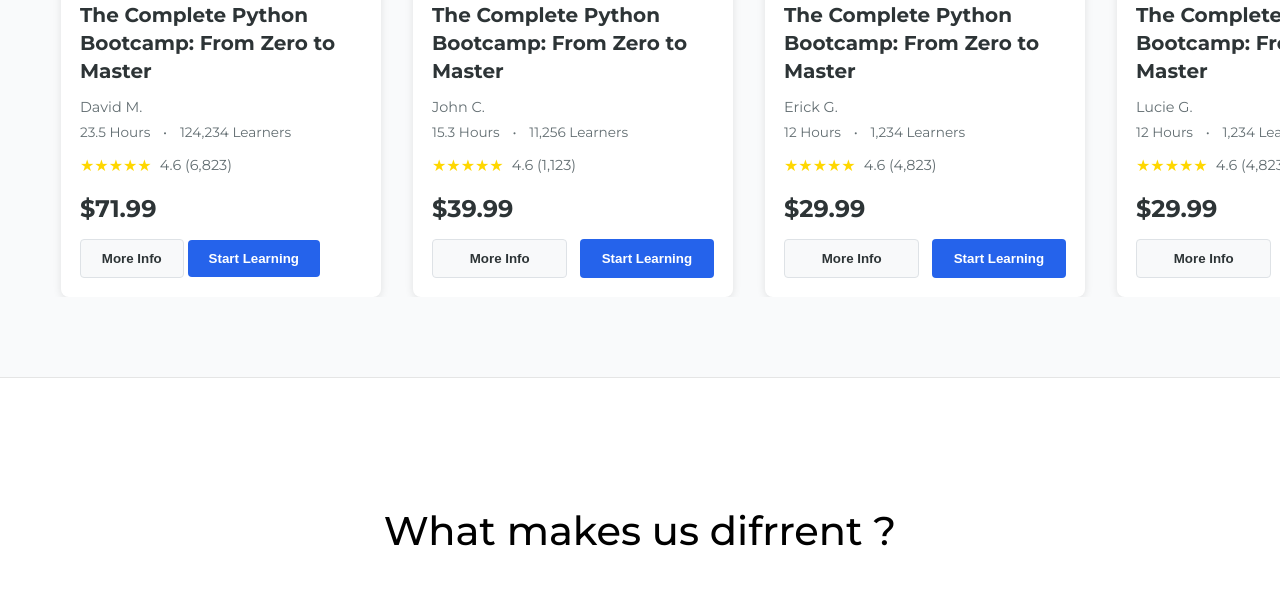
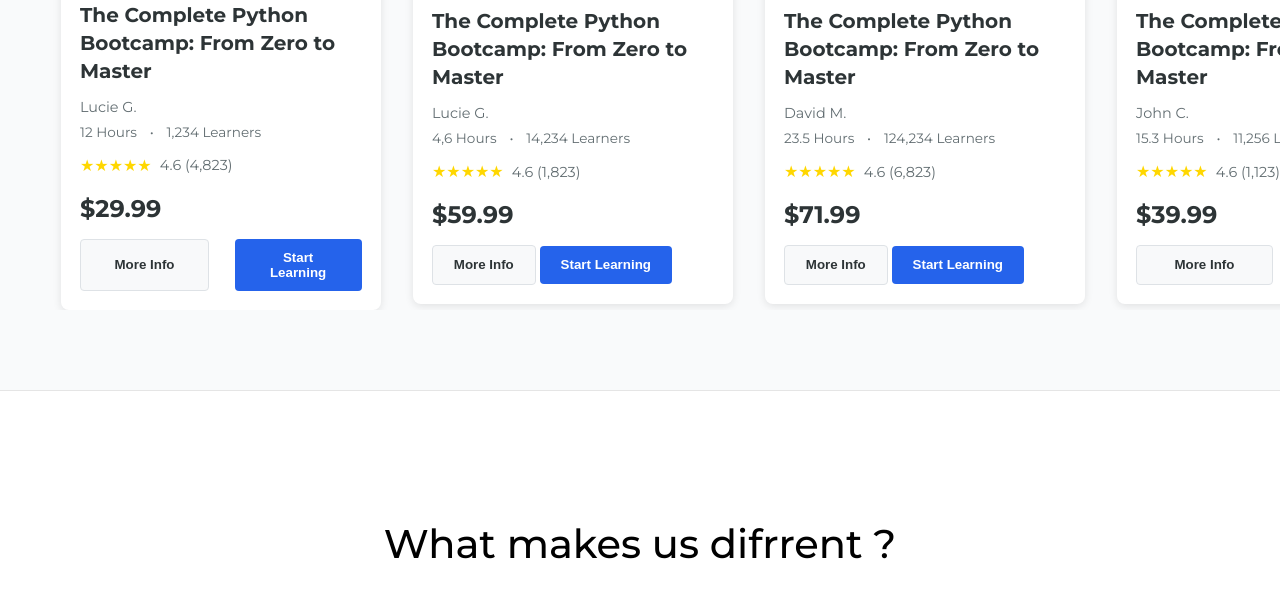
Before and after one commit to bachiriislam/shaka, a plain HTML site: page index.html in a window 1280 px wide. Shown: the part 1487-2085 px from the top of the page. Drawn offline with Linux system fonts and the light colour scheme.

Commit message:
Update index.html

```diff
--- a/index.html
+++ b/index.html
@@ -280,7 +280,65 @@
                 <button class="scroll-button left-button courses-button leftb" aria-label="Scroll left">←</button>
             <div class="courses">
 
-                <article class="course-card">
+               <article class="course-card">
+                    <img src="./images/python1.jpg" alt="Python Course">
+                    <div class="course-info">
+                        <h3>The Complete Python Bootcamp: From Zero to Master</h3>
+                        <p class="instructor">Lucie G.</p>
+                        <div class="course-stats">
+                            <span>12 Hours</span>
+                            <span>•</span>
+                            <span>1,234 Learners</span>
+                        </div>
+                        <div class="rating">
+                            <div class="stars">★★★★★</div>
+                            <span>4.6 (4,823)</span>
+                        </div>
+                        <div class="price-action">
+                            <p class="price">$29.99</p>
+                        </div>
+                        <div class="course-buttons">
+                            <button class="more-info">More Info</button>
+                            <a href="course.html"><button class="start-learning"><a href="course.html"></a>Start Learning</button></a>
+                        </div>
+                    </div>
+                </article>
+
+
+
+
+
+
+             <article class="course-card">
+                <img src="./images/python2.jpg" alt="Python Course">
+                <div class="course-info">
+                    <h3>The Complete Python Bootcamp: From Zero to Master</h3>
+                    <p class="instructor">Lucie G.</p>
+                    <div class="course-stats">
+                        <span>4,6 Hours</span>
+                        <span>•</span>
+                        <span>14,234 Learners</span>
+                    </div>
+                    <div class="rating">
+                        <div class="stars">★★★★★</div>
+                        <span>4.6 (1,823)</span>
+                    </div>
+                    <div class="price-action">
+                        <p class="price">$59.99</p>
+                    </div>
+                    <div class="buttons">
+                        <button class="more-info">More Info</button>
+                        <a href="course.html"><button class="start-learning">Start Learning</button></a>
+                    </div>
+                </div>
+             </article>
+
+
+
+
+
+
+             <article class="course-card">
                 <img src="./images/python3.jpg" alt="Python Course">
                 <div class="course-info">
                     <h3>The Complete Python Bootcamp: From Zero to Master</h3>
@@ -299,7 +357,7 @@
                     </div>
                     <div class="buttons">
                         <button class="more-info">More Info</button>
-                        <button class="start-learning"><a href="course.html"></a>Start Learning</button>
+                        <a href="course.html"><button class="start-learning">Start Learning</button></a>
                     </div>
                 </div>
              </article>
@@ -322,7 +380,7 @@
                     </div>
                     <div class="course-buttons">
                         <button class="more-info">More Info</button>
-                        <button class="start-learning"><a href="course.html"></a>Start Learning</button>
+                        <a href="course.html"><button class="start-learning">Start Learning</button></a>
                     </div>
                 </div>
             </article>
@@ -345,7 +403,7 @@
                     </div>
                     <div class="course-buttons">
                         <button class="more-info">More Info</button>
-                        <button class="start-learning"><a href="course.html"></a>Start Learning</button>
+                        <a href="course.html"><button class="start-learning">Start Learning</button></a>
                     </div>
                 </div>
             </article>
@@ -368,11 +426,10 @@
                     </div>
                     <div class="course-buttons">
                         <button class="more-info">More Info</button>
-                        <button class="start-learning"><a href="course.html"></a>Start Learning</button>
+                        <a href="course.html"><button class="start-learning">Start Learning</button></a>
                     </div>
                 </div>
             </article>
-
             </div>
             <button class="scroll-button right-button courses-button rightb" aria-label="Scroll rigth">→</button>
             </div>
```
